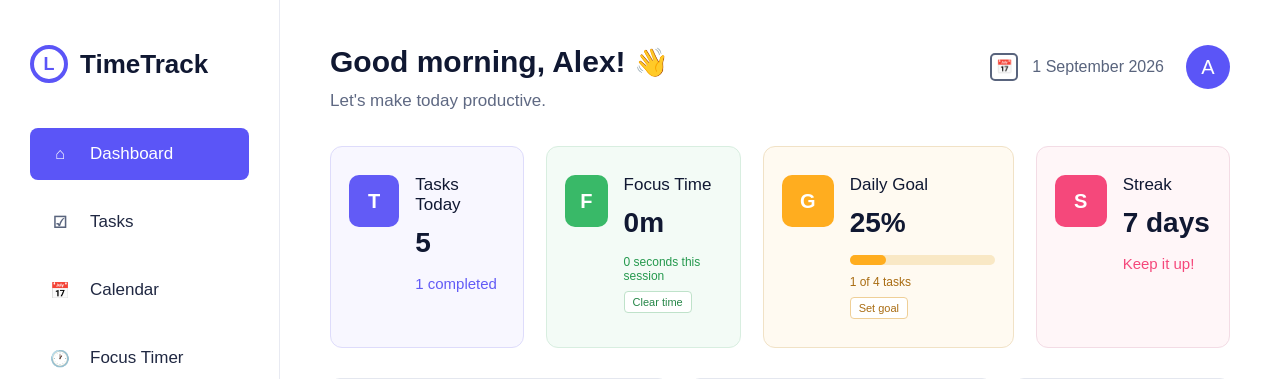
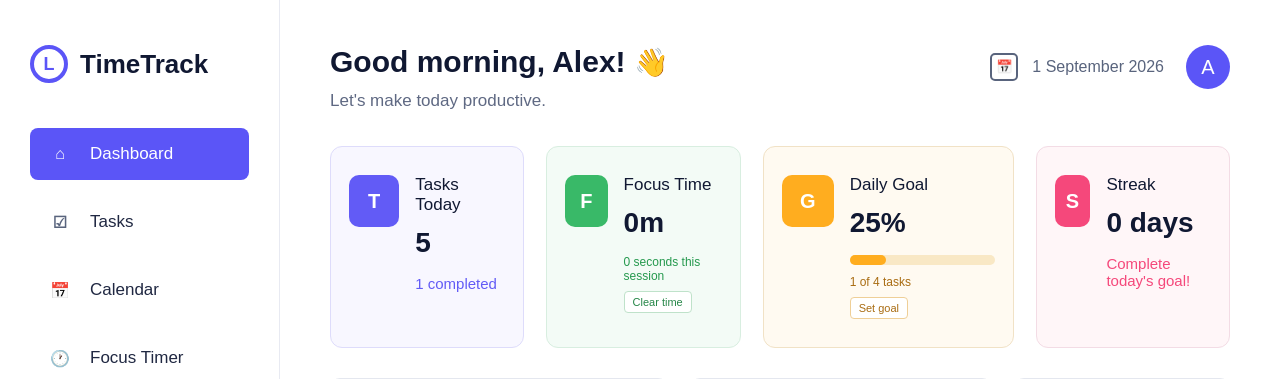
Before and after one commit to peterygalaxy-arch/Time-Management, a Flask app: page / in a window 1280 px wide. Shown: the top 379 px of the page. Run offline with Flask 3, Linux system fonts and the light colour scheme.

Commit message:
make the streak work

```diff
--- a/static/script.js
+++ b/static/script.js
@@ -296,8 +296,96 @@ const taskSearchInput = document.getElementById("task-search-input");
 const clearSearchButton = document.getElementById("clear-search-button");
 const priorityFilter = document.getElementById("priority-filter");
 const taskResultCount = document.getElementById("task-result-count");
+const streakNumber = document.getElementById("streak-number");
+const streakNote = document.getElementById("streak-note");
 let dailyGoal = 4;
 let taskFilter = "all";
+let streakCount = 0;
+let lastStreakDate = "";
+
+function showStreak() {
+    if (streakCount === 1) {
+        streakNumber.textContent = "1 day";
+    } else {
+        streakNumber.textContent = streakCount + " days";
+    }
+
+    if (streakCount === 0) {
+        streakNote.textContent = "Complete today's goal!";
+    } else {
+        streakNote.textContent = "Keep it up!";
+    }
+}
+
+function saveStreak() {
+    const savedStreak = {
+        count: streakCount,
+        lastDate: lastStreakDate
+    };
+
+    localStorage.setItem("timeTrackStreak", JSON.stringify(savedStreak));
+}
+
+function loadStreak() {
+    const savedStreakText = localStorage.getItem("timeTrackStreak");
+
+    if (savedStreakText === null) {
+        showStreak();
+        return;
+    }
+
+    const savedStreak = JSON.parse(savedStreakText);
+
+    if (Number.isInteger(savedStreak.count) && savedStreak.count >= 0) {
+        streakCount = savedStreak.count;
+    }
+
+    if (typeof savedStreak.lastDate === "string") {
+        lastStreakDate = savedStreak.lastDate;
+    }
+
+    if (lastStreakDate !== "") {
+        const today = new Date(new Date().toDateString());
+        const previousGoalDate = new Date(lastStreakDate);
+        const millisecondsInDay = 1000 * 60 * 60 * 24;
+        const daysSinceGoal = Math.round((today - previousGoalDate) / millisecondsInDay);
+
+        if (daysSinceGoal > 1 || daysSinceGoal < 0) {
+            streakCount = 0;
+            lastStreakDate = "";
+            saveStreak();
+        }
+    }
+
+    showStreak();
+}
+
+function recordDailyGoal() {
+    const today = new Date(new Date().toDateString());
+    const todayText = today.toDateString();
+
+    if (lastStreakDate === todayText) {
+        return;
+    }
+
+    if (lastStreakDate === "") {
+        streakCount = 1;
+    } else {
+        const previousGoalDate = new Date(lastStreakDate);
+        const millisecondsInDay = 1000 * 60 * 60 * 24;
+        const daysSinceGoal = Math.round((today - previousGoalDate) / millisecondsInDay);
+
+        if (daysSinceGoal === 1) {
+            streakCount = streakCount + 1;
+        } else {
+            streakCount = 1;
+        }
+    }
+
+    lastStreakDate = todayText;
+    saveStreak();
+    showStreak();
+}
 
 function filterTasks() {
     const taskRows = taskList.querySelectorAll(".task-row");
@@ -372,6 +460,7 @@ function updateDailyGoal(completedCount) {
 
     if (completedCount >= dailyGoal) {
         dailyGoalText.textContent = "Goal complete!";
+        recordDailyGoal();
     } else {
         dailyGoalText.textContent = completedCount + " of " + dailyGoal + " tasks";
     }
@@ -670,6 +759,7 @@ addTaskButton.addEventListener("click", function () {
     saveTasks();
 });
 
+loadStreak();
 updateTaskSummary();
 
 const menuLinks = document.querySelectorAll(".menu-link");
--- a/templates/index.html
+++ b/templates/index.html
@@ -105,8 +105,8 @@
 
                     <div class="summary-text">
                         <p class="summary-title">Streak</p>
-                        <p class="summary-number">7 days</p>
-                        <p class="summary-note streak-note">Keep it up!</p>
+                        <p class="summary-number" id="streak-number">0 days</p>
+                        <p class="summary-note streak-note" id="streak-note">Complete today's goal!</p>
                     </div>
                 </div>
             </div>
```
